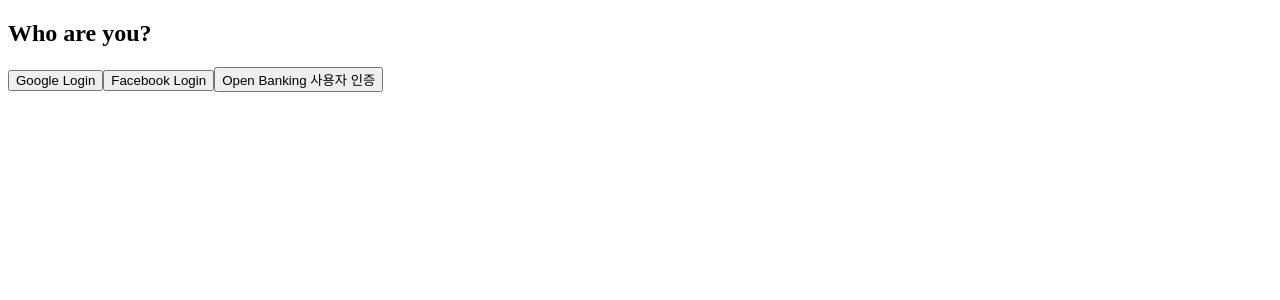
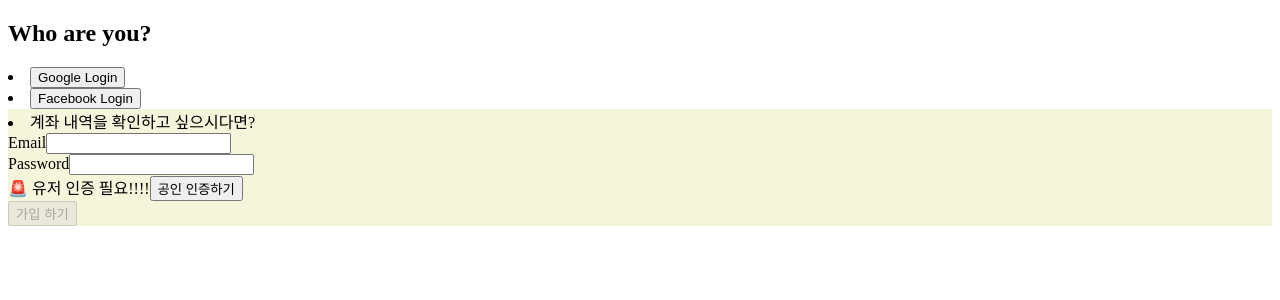
Before and after one commit to imacoolgirlyo/board-app-2, a React (Create React App) app in the folder frontend/: page /login in a window 1280 px wide. Shown: the top 300 px of the page. Built offline with nearby package versions, Linux system fonts and the light colour scheme.

Commit message:
feat: add email, pw input

```diff
--- a/frontend/src/Login.tsx
+++ b/frontend/src/Login.tsx
@@ -1,10 +1,10 @@
-import React, { useEffect } from "react";
+import React, { useEffect, useState } from "react";
 import { useNavigate, useSearchParams } from "react-router-dom";
-import axios from "axios";
 
 const Login = () => {
   const [searchParams] = useSearchParams();
   const navigate = useNavigate();
+  const [isUserValidated, setIsUserValidated] = useState(false);
 
   useEffect(() => {
     const accessToken = searchParams.get("access_token");
@@ -15,15 +15,11 @@
   }, [searchParams, navigate]);
 
   useEffect(() => {
-    const authCode = searchParams.get("code");
-    if (authCode) {
-      axios
-        .get(`http://localhost:5000/auth/open-banking?code=${authCode}`)
-        .then((response) => {
-          console.log(response.data);
-        });
+    const openBankAccessToken = searchParams.get("open_b_access_token");
+    if (openBankAccessToken) {
+      setIsUserValidated(true);
     }
-  }, [searchParams, navigate]);
+  }, [searchParams]);
 
   const handleGoogleLogin = async () => {
     window.open("http://localhost:5000/auth/google", "_self");
@@ -42,23 +38,67 @@
       "client_id",
       "c60b06fb-1c0f-4d58-8d28-6fe4cca77f22"
     );
-    url.searchParams.append("redirect_uri", "http://localhost:3000/login");
+    url.searchParams.append(
+      "redirect_uri",
+      "http://localhost:5000/auth/open-banking"
+    );
     url.searchParams.append("scope", "login inquiry transfer");
     url.searchParams.append("state", "12345678901234567890123456789012");
     url.searchParams.append("auth_type", "0");
 
+    console.log("url.toString(): ", url.toString());
     window.open(url.toString(), "_self");
   };
+
+  const [email, setEmail] = useState("");
+  const [password, setPassword] = useState("");
 
   return (
     <div>
       <h2>Who are you?</h2>
       <div>
-        <button onClick={handleGoogleLogin}>Google Login</button>
-        <button onClick={handleFacebookLogin}>Facebook Login</button>
-        <button onClick={handleOpenBankingLogin}>
-          Open Banking 사용자 인증
-        </button>
+        <li>
+          <button onClick={handleGoogleLogin}>Google Login</button>
+        </li>
+        <li>
+          <button onClick={handleFacebookLogin}>Facebook Login</button>
+        </li>
+        <li style={{ backgroundColor: "beige" }}>
+          계좌 내역을 확인하고 싶으시다면?
+          <div>
+            <div>
+              <label htmlFor="email">Email</label>
+              <input
+                id="email"
+                type={"email"}
+                value={email}
+                onChange={(e) => setEmail(e.target.value)}
+              />
+            </div>
+            <div>
+              <label htmlFor="password">Password</label>
+              <input
+                id="password"
+                type={"password"}
+                value={password}
+                onChange={(e) => setPassword(e.target.value)}
+              />
+            </div>
+
+            <div>
+              {isUserValidated ? "✅ 유저 인증 완료" : "🚨 유저 인증 필요!!!!"}
+              <button onClick={handleOpenBankingLogin}>공인 인증하기</button>
+            </div>
+
+            <button
+              disabled={
+                !(email.length > 0 && password.length > 0 && isUserValidated)
+              }
+            >
+              가입 하기
+            </button>
+          </div>
+        </li>
       </div>
     </div>
   );
```
